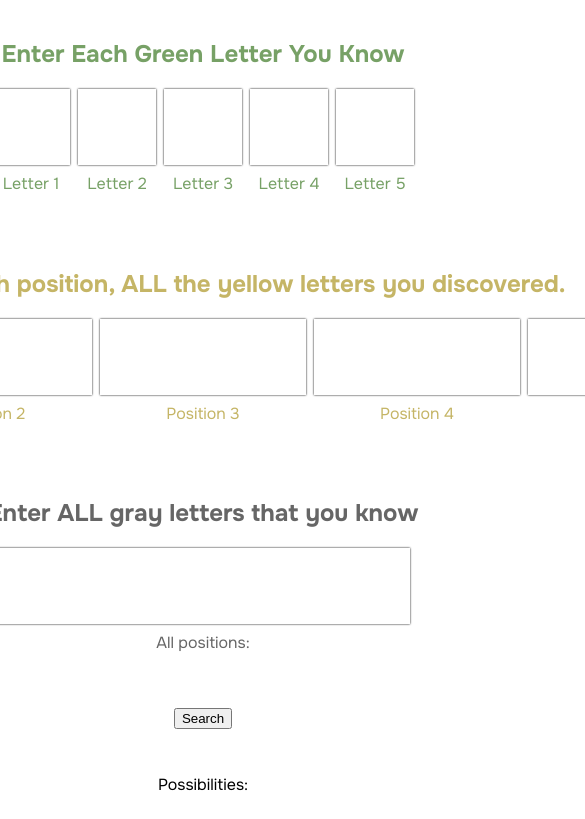
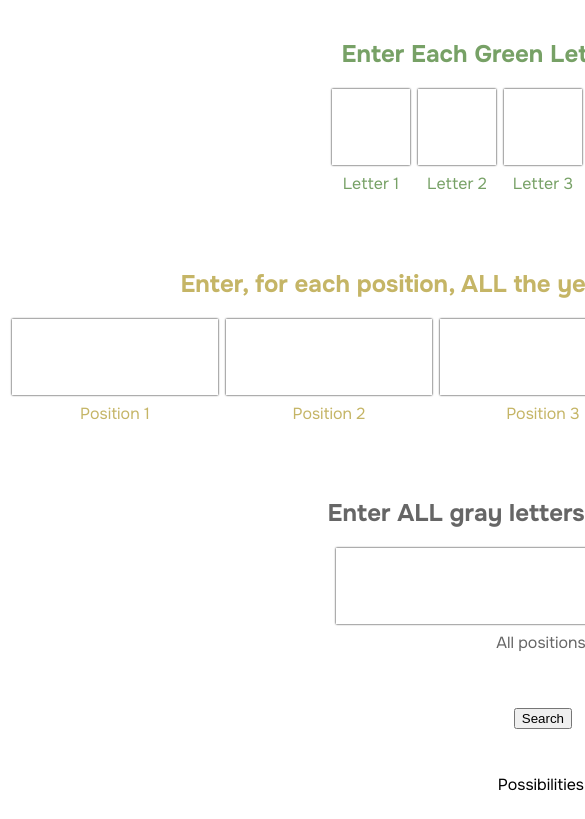
Before and after one commit to elunico/Wordle-Hinter, a plain HTML site: page static/index.html in a window 390 px wide. Shown: the part 114-933 px from the top of the page, 585 px wide, since content can reach past the window. Drawn offline with Linux system fonts and the light colour scheme; files that its build step writes are made by us from their sources; files whose address does not match are found by name.

Commit message:
fixed some styling for phone screens

```diff
--- a/static/style.css
+++ b/static/style.css
@@ -28,8 +28,9 @@ body {
 main {
     display: grid;
     grid-template-rows: repeat(3, max-content);
-    width: calc(var(--my-font-size) * 5);
-    width: min-content;
+    /* width: calc(var(--my-font-size) * 5); */
+    /* width: min-content; */
+    width: 98vw;
     justify-items: center;
 }
 
```
